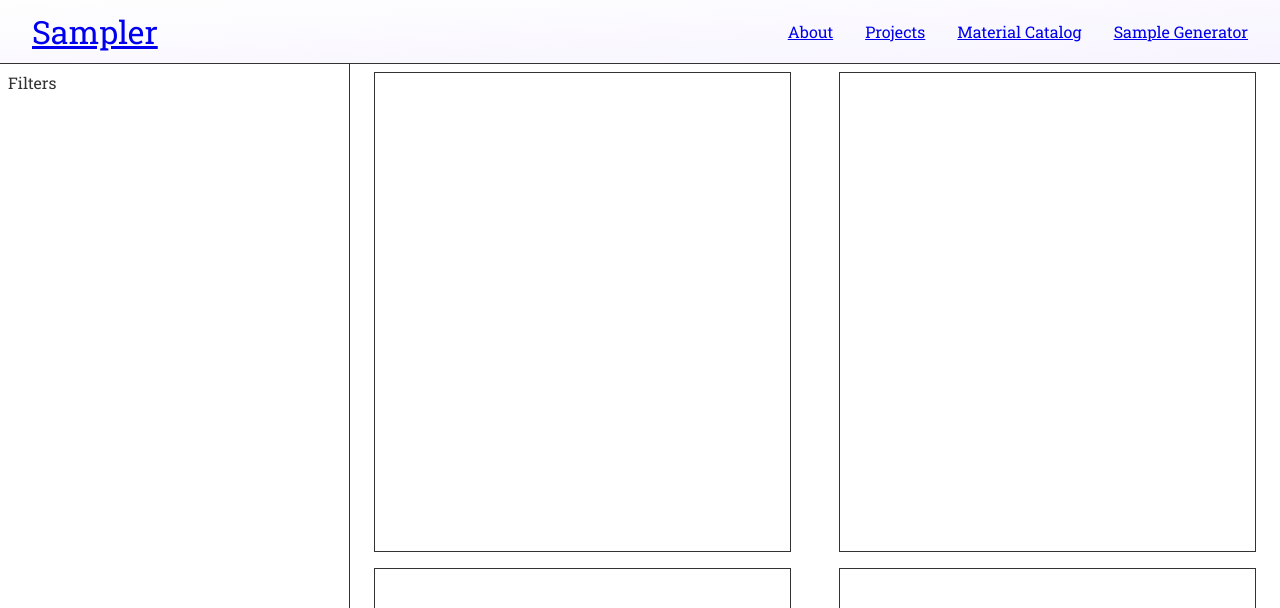
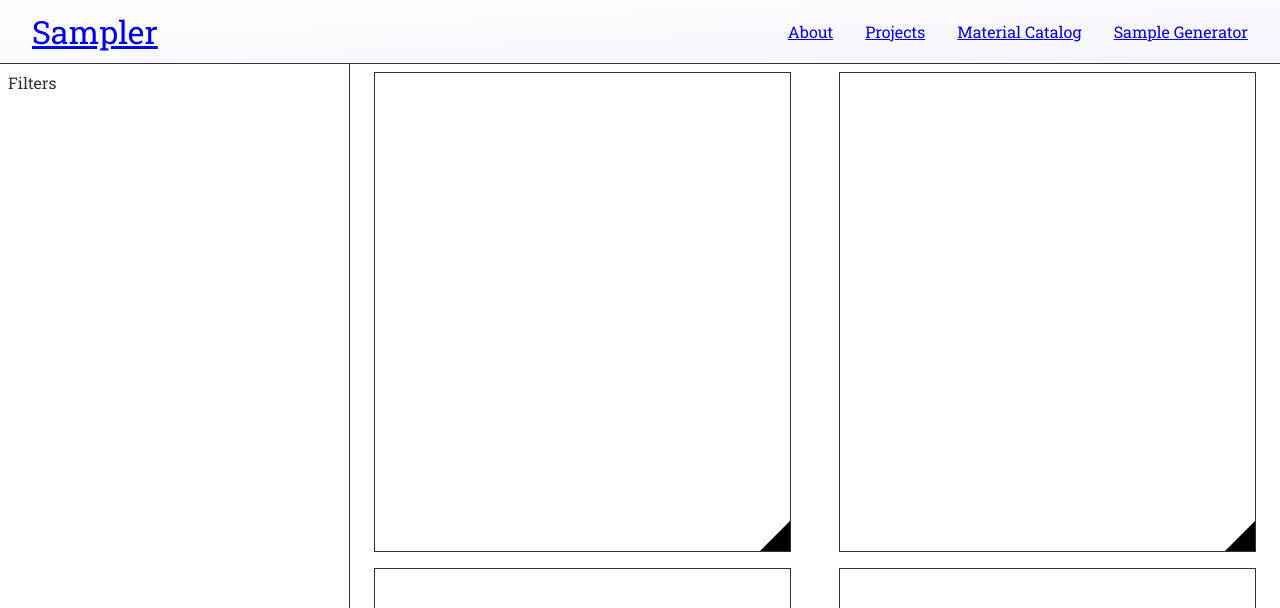
Before and after one commit to eliseco/samplersite, a Nuxt app: page /materialCatalog in a window 1280 px wide. Shown: the top 608 px of the page. Built offline with nearby package versions, Linux system fonts and the light colour scheme.

Commit message:
Add triangle flip buttons

```diff
--- a/components/SampleCard.vue
+++ b/components/SampleCard.vue
@@ -1,6 +1,6 @@
 <template>
   <div class="card-wrapper">
-    <div class="card-inner" :class="{ flipped }" @click="flipCard">
+    <div class="card-inner" :class="{ flipped }">
       <div
         class="front-side"
         :style="{ backgroundImage: `url(${backgroundImage})` }"
@@ -10,11 +10,13 @@
           class="hero-image"
           :style="{ backgroundImage: `url(${heroImage})` }"
         ></div>
+        <div class="flip-button-front" @click="flipCard"></div>
       </div>
       <div class="back-side">
         <div class="description"></div>
         <div class="parents"></div>
         <div class="authors"></div>
+        <div class="flip-button-back" @click="flipCard"></div>
       </div>
     </div>
   </div>
@@ -87,7 +89,6 @@ export default {
   position: relative;
   width: 100%;
   height: 100%;
-  cursor: pointer;
   transition: transform 1s;
   transform-style: preserve-3d;
 }
@@ -112,8 +113,31 @@ export default {
 }
 
 .back-side {
+  border: 1px black solid;
   background-color: black;
   color: white;
   transform: rotateY(180deg);
 }
+
+.flip-button-front {
+  width: 0;
+  height: 0;
+  border-style: solid;
+  border-width: 0 0 30px 30px;
+  border-color: transparent transparent black transparent;
+  bottom: 0;
+  right: 0;
+  position: absolute;
+}
+
+.flip-button-back {
+  width: 0;
+  height: 0;
+  border-style: solid;
+  border-width: 0 30px 30px 0;
+  border-color: transparent transparent white transparent;
+  bottom: 0;
+  left: 0;
+  position: absolute;
+}
 </style>
```
